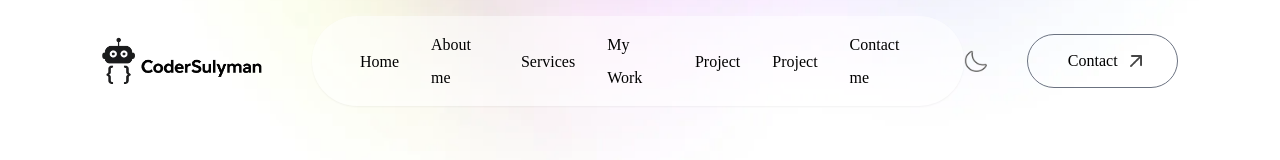
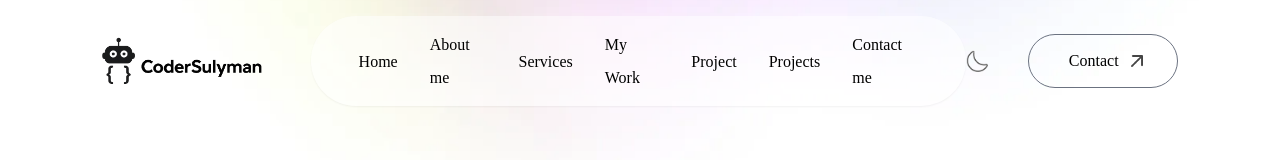
Before and after one commit to sulyman560/Portfolio, a Next.js app: page / in a window 1280 px wide. Shown: the top 160 px of the page. Built offline with nearby package versions, Linux system fonts and the light colour scheme; a web font is replaced by a local one.

Commit message:
Update Navbar.jsx

```diff
--- a/components/Navbar.jsx
+++ b/components/Navbar.jsx
@@ -42,7 +42,7 @@ const Navbar = ({ isDarkMode, setIsDarkMode }) => {
           <li><a className='font-Ovo' href="#services">Services</a></li>
           <li><a className='font-Ovo' href="#work">My Work</a></li>
           <li><a className='font-Ovo' href="#project">Project</a></li>
-          <li><a className='font-Ovo' href="#project">Project</a></li>
+          <li><a className='font-Ovo' href="#projects">Projects</a></li>
           <li><a className='font-Ovo' href="#contact">Contact me</a></li>
         </ul>
 
```
